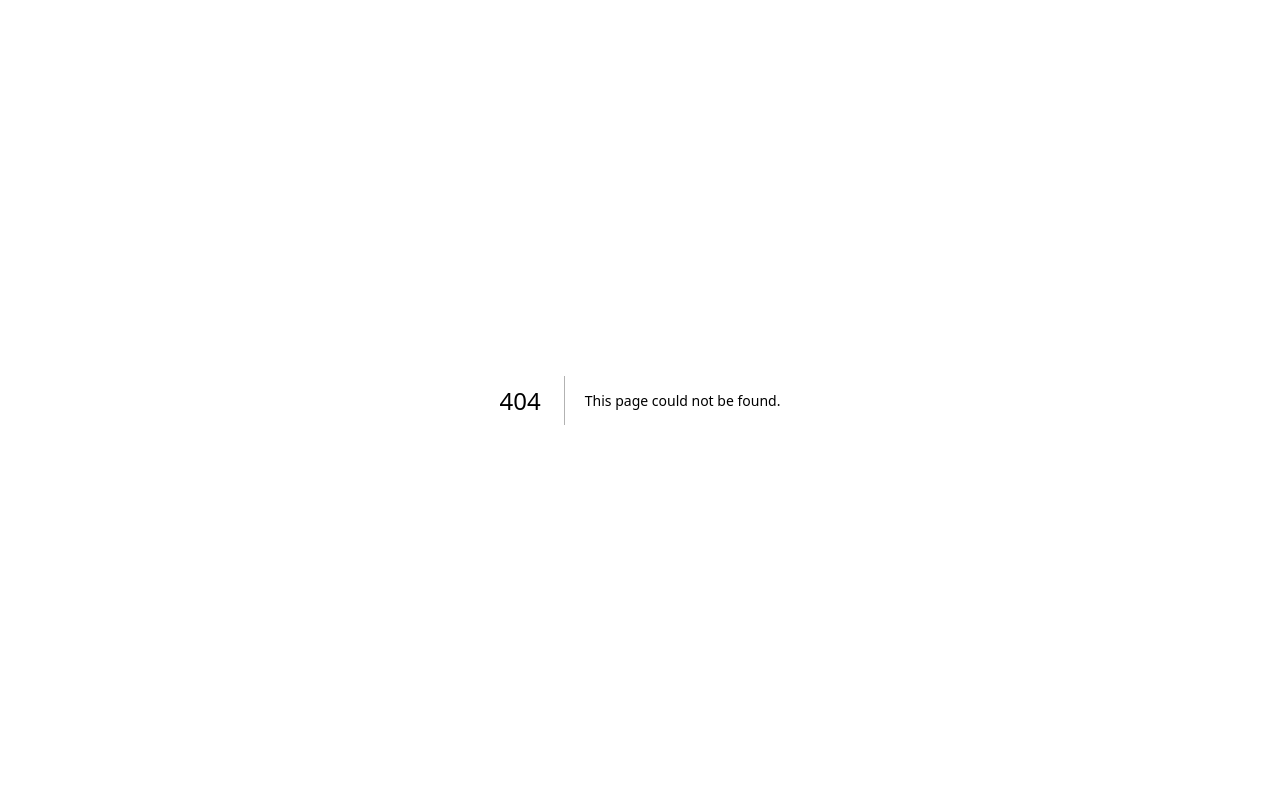
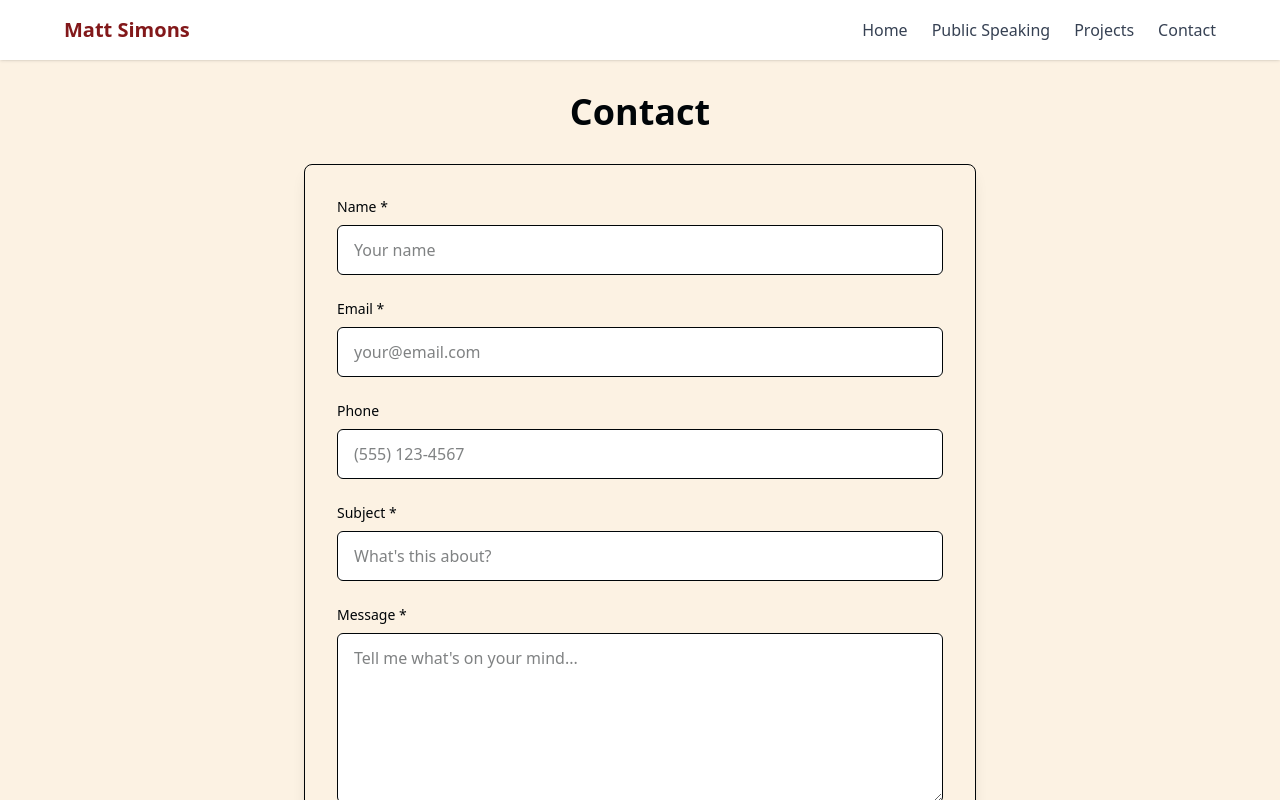
Before and after one commit to thatsimonsguy/career-site, a Next.js app: page /contact-me in a window 1280 px wide. Before the commit this address had no page. Shown: the top 800 px of the page. Built offline with nearby package versions, Linux system fonts and the light colour scheme.

Commit message:
fix overloaded path for contact

```diff
--- a/app/components/Header.tsx
+++ b/app/components/Header.tsx
@@ -15,7 +15,7 @@ export default function Header({ isDimmed = false }: HeaderProps) {
                     <li><Link href="/">Home</Link></li>
                     <li><Link href="/public-speaking">Public Speaking</Link></li>
                     <li><Link href="/projects">Projects</Link></li>
-                    <li><Link href="/contact">Contact</Link></li>
+                    <li><Link href="/contact-me">Contact</Link></li>
                 </ul>
             </nav>
         </header>
```
Also changed, not shown: app/contact-me/page.tsx (renamed from app/contact/page.tsx), 1 other file (tests, documents, lock files or other folders).
